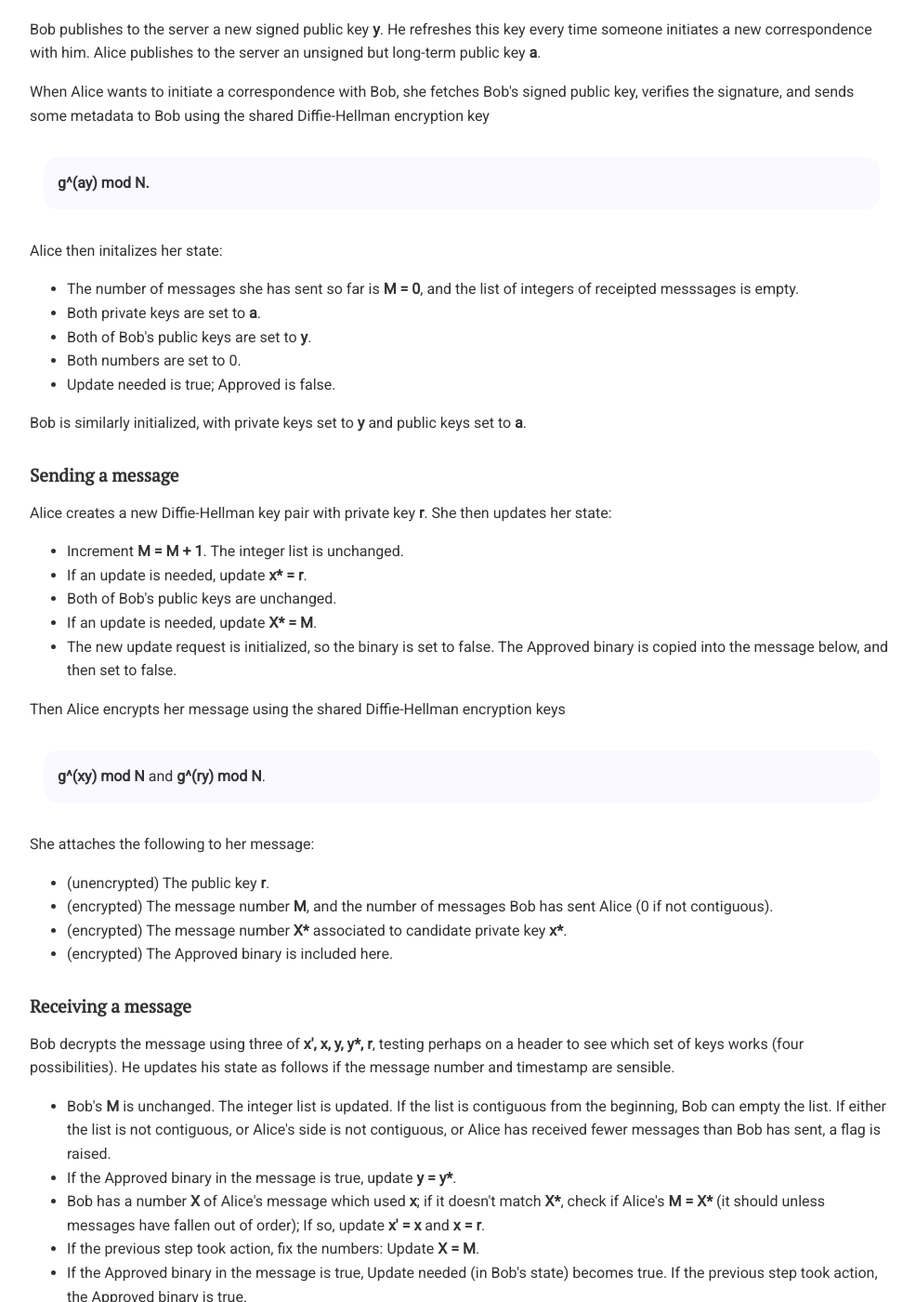
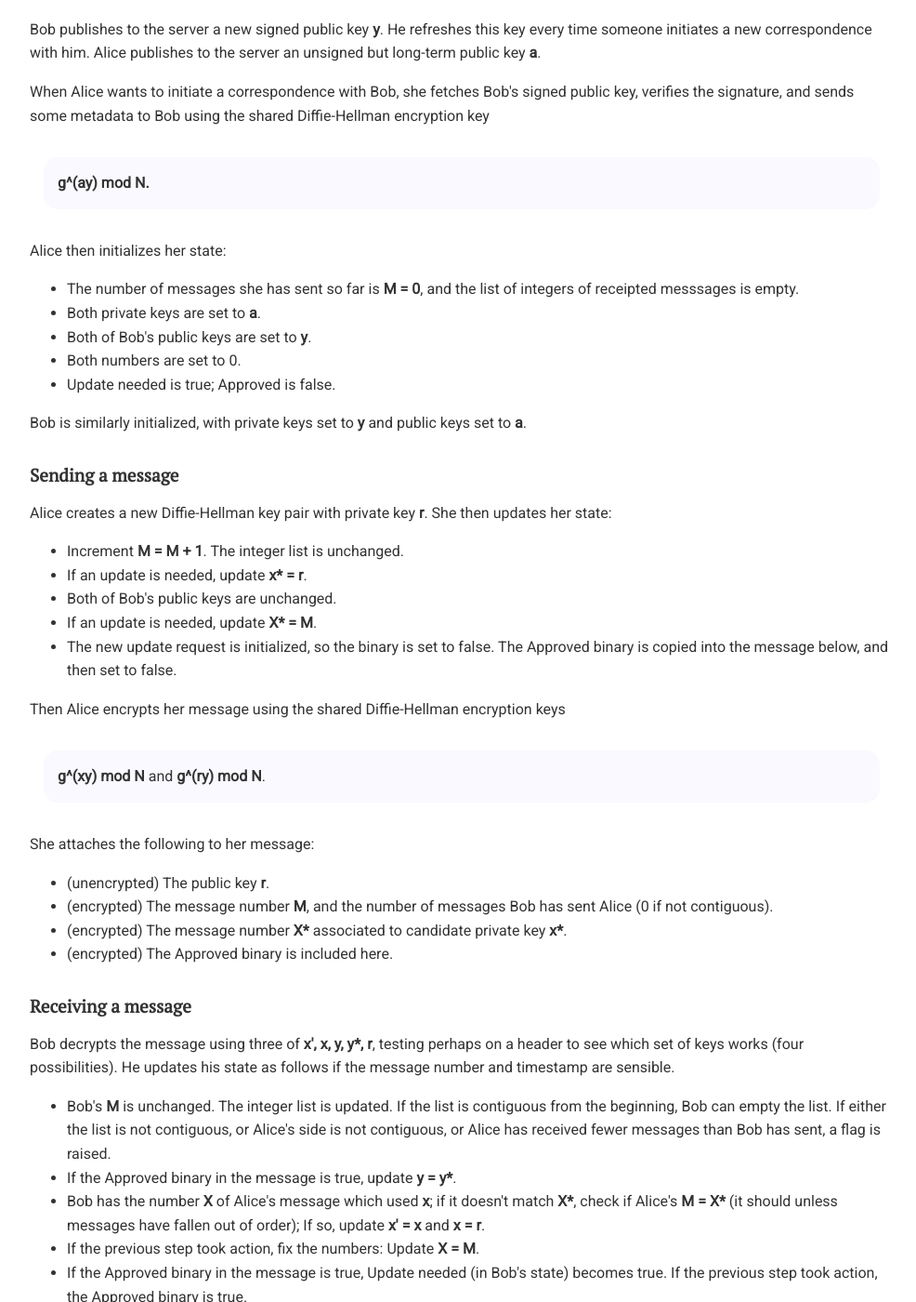
Before and after one commit to chatscrypt/chatscrypt.github.io, a Jekyll site: the page built from _posts/2020-01-24-the-chatscrypt-architecture-part-iv-authenticated-inductive-diffie-hellman-20.html, in a window 1280 px wide and 1400 px high, scrolled down 878 px. Shown: the whole window at 93% size, without its empty margins (143-1129 px from the left). Built offline with Jekyll 4.4.1, drawn with Linux system fonts in a browser that asks for light colours; comment, search, counter and statistics services are not loaded.

Commit message:
Update 2020-01-24-the-chatscrypt-architecture-part-iv-authenticated-inductive-diffie-hellman-20.html

```diff
--- a/_posts/2020-01-24-the-chatscrypt-architecture-part-iv-authenticated-inductive-diffie-hellman-20.html
+++ b/_posts/2020-01-24-the-chatscrypt-architecture-part-iv-authenticated-inductive-diffie-hellman-20.html
@@ -33,7 +33,7 @@ Bob publishes to the server a new signed public key <b>y</b>. He refreshes this
 <b>g^(ay) mod N.</b>
 </div>
 
-Alice then initalizes her state:
+Alice then initializes her state:
 <ul>
 <li>The number of messages she has sent so far is <b>M = 0</b>, and the list of integers of receipted messsages is empty.
 <li>Both private keys are set to <b>a</b>.
@@ -81,7 +81,7 @@ Bob decrypts the message using three of <b>x', x, y, y*, r</b>, testing perhaps
 <ul>
 <li>Bob's <b>M</b> is unchanged. The integer list is updated. If the list is contiguous from the beginning, Bob can empty the list. If either the list is not contiguous, or Alice's side is not contiguous, or Alice has received fewer messages than Bob has sent, a flag is raised.
 <li>If the Approved binary in the message is true, update <b>y = y*</b>.
-<li>Bob has a number <b>X</b> of Alice's message which used <b>x</b>; if it doesn't match <b>X*</b>, check if Alice's <b>M = X*</b> (it should unless messages have fallen out of order); If so, update <b>x' = x</b> and <b>x = r</b>.
+<li>Bob has the number <b>X</b> of Alice's message which used <b>x</b>; if it doesn't match <b>X*</b>, check if Alice's <b>M = X*</b> (it should unless messages have fallen out of order); If so, update <b>x' = x</b> and <b>x = r</b>.
 <li>If the previous step took action, fix the numbers: Update <b>X = M</b>.
 <li>If the Approved binary in the message is true, Update needed (in Bob's state) becomes true. If the previous step took action, the Approved binary is true.
 </ul>
```
